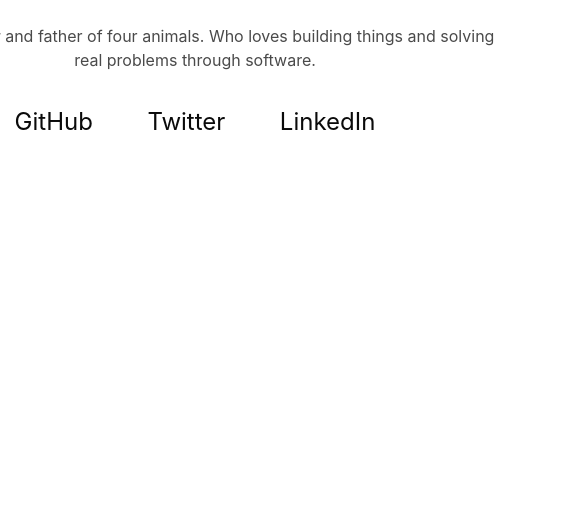
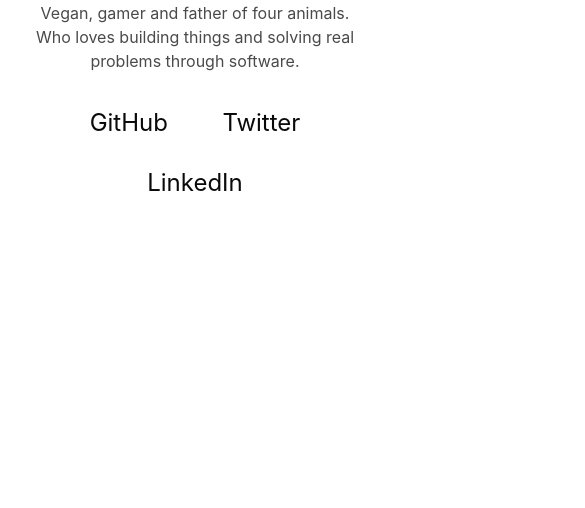
Before and after one commit to fzabin/fzabin.github.io, a plain HTML site: page index.html in a window 390 px wide. Shown: the part 336-844 px from the top of the page, 585 px wide, since content can reach past the window. Drawn offline with Linux system fonts and the light colour scheme.

Commit message:
Fix content wrapper on mobile and update padding

```diff
--- a/index.html
+++ b/index.html
@@ -61,8 +61,8 @@
       flex: 1;
       justify-content: center;
       align-items: center;
-      width: 800px;
-      padding: 5.75rem;
+      max-width: 600px;
+      padding: 2.75rem 1.75rem;
       text-align: center;
     }
 
```
